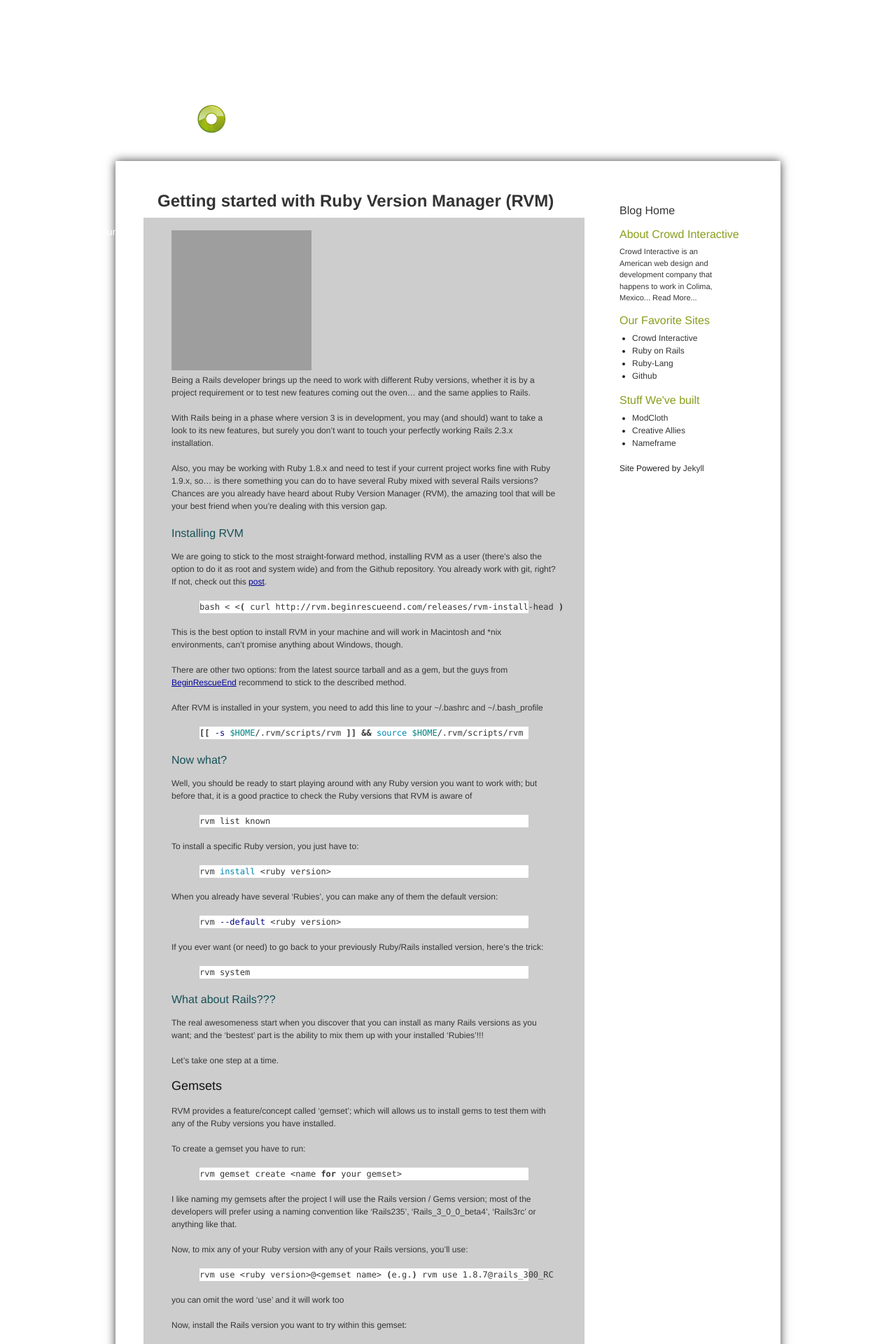
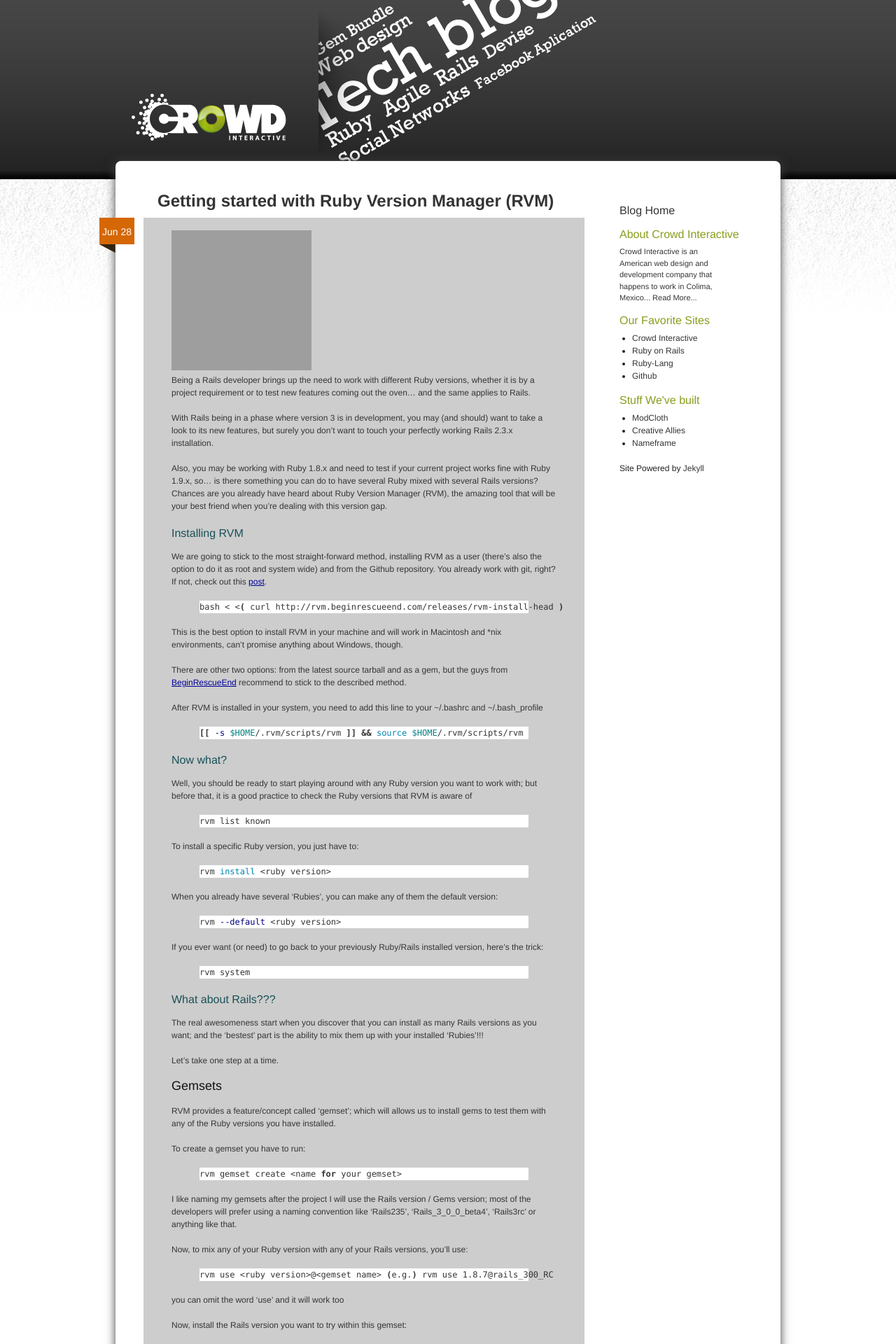
Before and after one commit to crowdint/blog.crowdint.com-jekyll, a Jekyll site: the page built from index.html, in a window 1280 px wide. Shown: the top 1920 px of the page at 70% size. Built offline with Jekyll 4.4.1, drawn with Linux system fonts in a browser that asks for light colours; Markdown is read by kramdown in place of the engine named in the settings; grey boxes are pictures that could not be loaded.

Commit message:
Fixed the images in the styles

```diff
--- a/stylesheets/styles.css
+++ b/stylesheets/styles.css
@@ -1,5 +1,5 @@
 body {
-  background:#fff url(bkg.png) repeat-x 0 0 ;
+  background:#fff url('/images/bkg.png') repeat-x 0 0 ;
 }
 
 .container {
@@ -7,7 +7,7 @@
 }
 
 #empty-header{
-	background:url(tech_blog.png) 290px 0 no-repeat;
+	background:url('/images/tech_blog.png') 290px 0 no-repeat;
 	height: 230px;
 
 }
@@ -61,7 +61,7 @@
   color: white;
   font-weight: normal;
   font-size:14px;
-  background:url(date.png) no-repeat top left;
+  background:url('/images/date.png') no-repeat top left;
   padding:10px 4px 30px;
   position:absolute;
   top:2x;
@@ -79,7 +79,7 @@
 
 .author_box
 {
-	background:#efeeee url(author_bkg.png) no-repeat 80px 0;
+	background:#efeeee url('/images/author_bkg.png') no-repeat 80px 0;
 	color:#666;
 	font-size:14px;
 	position:relative;
@@ -130,7 +130,7 @@
   height: 72px;
   text-align: center;
   color: #CDCDCD;
-  background:url(footer-bkg.gif) repeat-x;
+  background:url('/images/footer-bkg.gif') repeat-x;
   clear:both;
   border-top: 1px solid #CCC;
   padding-top:15px;
@@ -169,6 +169,6 @@
 .copyContent{
 	margin: 0 auto;
 	width:950px;
-	background: url(logo.png) no-repeat 700px 0;
+	background: url('/images/logo.png') no-repeat 700px 0;
 	height:72px;
 }
```
